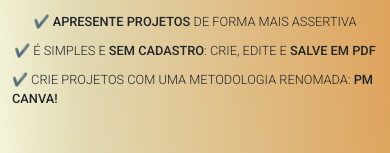
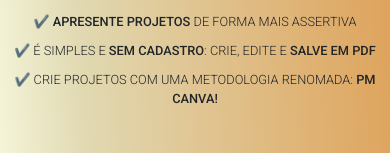
Before and after one commit to MatheusVGoncalves/Visual-Project, a React (Vite) app: page / in a window 390 px wide. Shown: the part 278-431 px from the top of the page. Built offline with nearby package versions, Linux system fonts and the light colour scheme.

Commit message:
Ajuste de Responsividade

```diff
--- a/package.json
+++ b/package.json
@@ -9,8 +9,6 @@
   },
   "dependencies": {
     "bootstrap": "^5.1.3",
-    "html2canvas": "^1.4.1",
-    "pdfmake": "^0.2.5",
     "react": "^18.0.0",
     "react-bootstrap": "^2.3.1",
     "react-dom": "^18.0.0",
--- a/src/pages/Home/style.css
+++ b/src/pages/Home/style.css
@@ -59,7 +59,11 @@
 /* ---------------------------- RESPONSIVE -------------------------*/
 @media (max-width: 600px) {
     .home-subtitle{
-        font-size: 0.5em;
+        font-size: 0.2em;
+    }
+
+    .home-subtitle span{
+        text-align: center;
     }
 
     .home{
```
Also changed, not shown: 1 other file (tests, documents, lock files or other folders).
